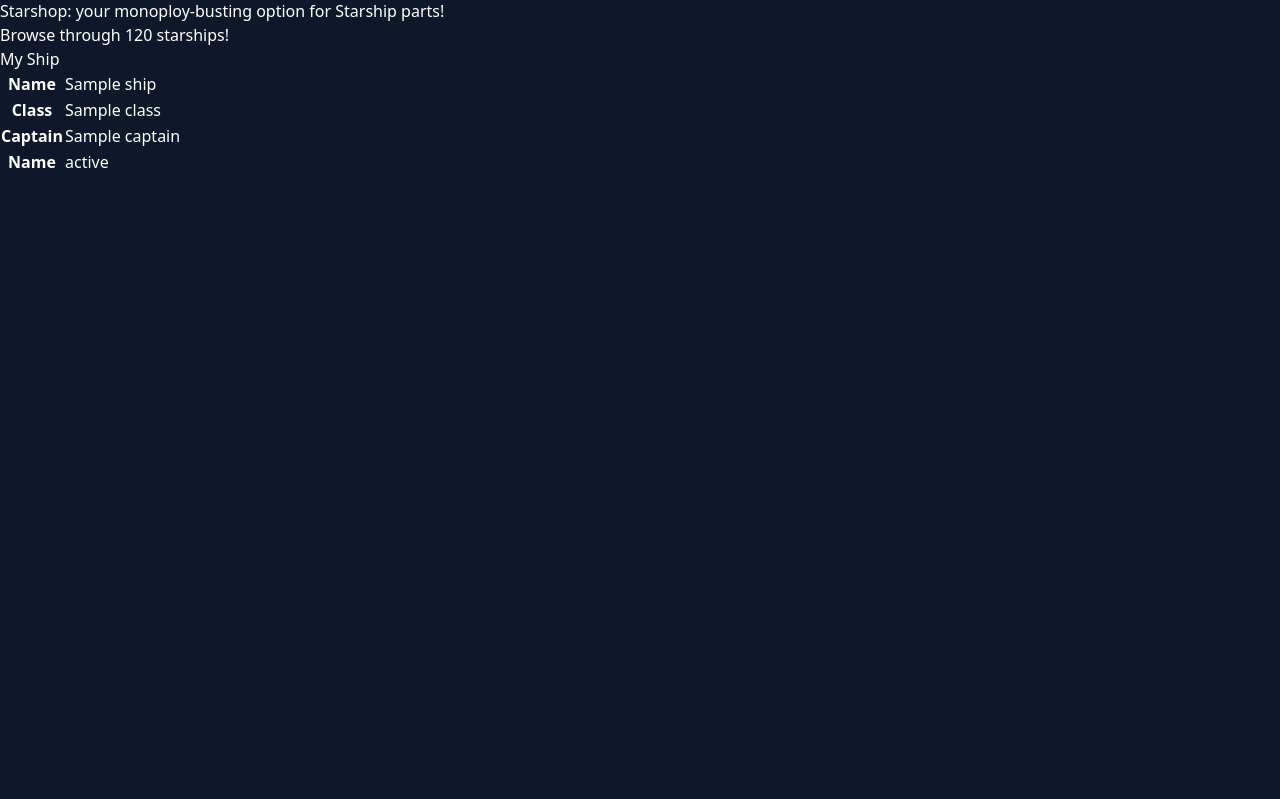
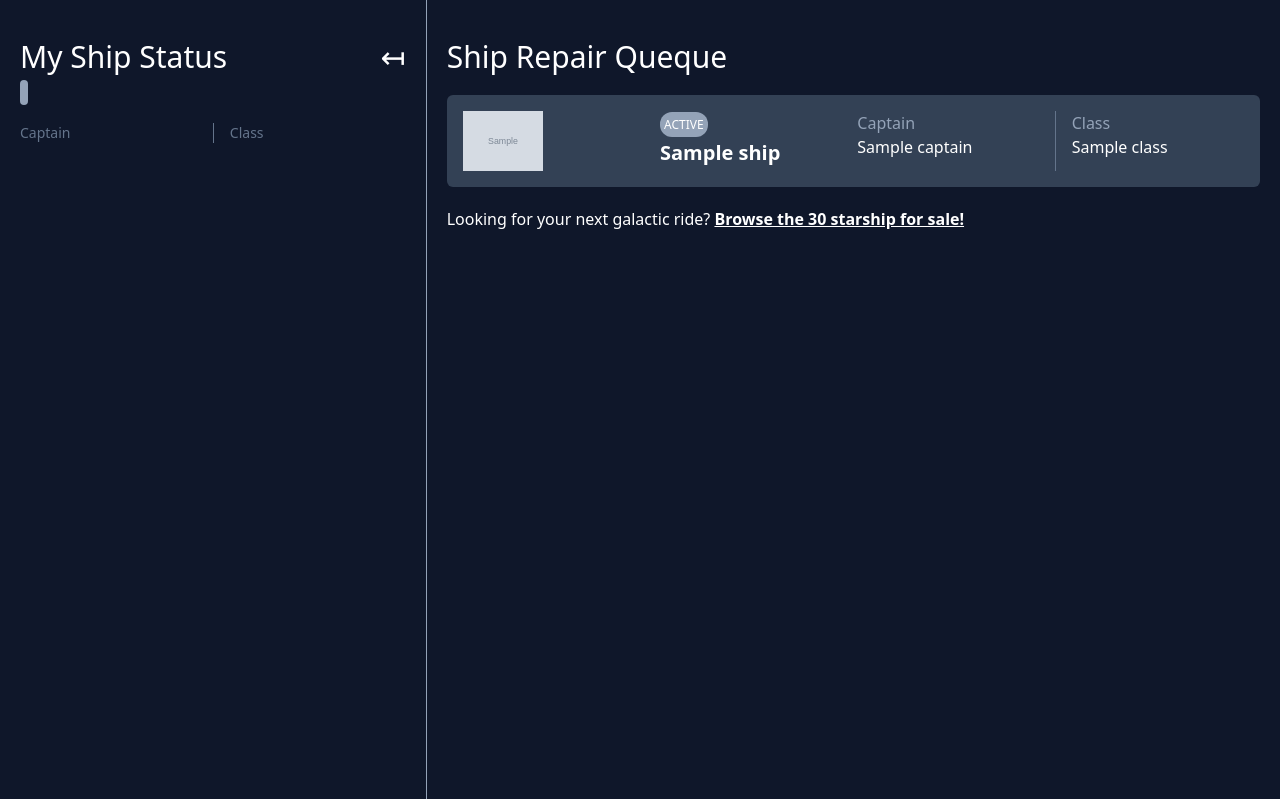
Before and after one commit to roquegabriel/starshop-symfony-app, a Symfony app: template templates/main/homepage.html.twig in a window 1280 px wide. Shown: the part 162-961 px from the top of the page. Before the commit the page ends 330 px from the top, so only its background shows below. Run offline with Twig, Linux system fonts and the light colour scheme; the template is opened without the code that fills it: most values are stand-ins (such as "Sample title", 1, 10 or a date in 2020); grey boxes marked "Sample" are stand-in pictures; style sheets or scripts are compiled from the project's sources; some libraries are stand-ins or nearby versions; grey boxes are pictures that could not be loaded.

Commit message:
Refactor code

```diff
--- a/templates/main/homepage.html.twig
+++ b/templates/main/homepage.html.twig
@@ -3,36 +3,43 @@
 {% endblock %}
 {% block body %}
 
-	<h1>Starshop: your monoploy-busting option for Starship parts!</h1>
-	<p>Browse through
-		{{ships|length * 10}}
-		starships!</p>
+	<main class="grid grid-cols-3">
 
-	{% if ships|length > 300 %}
-		<p>That's a shipload of ships</p>
-	{% endif %}
+		{% include "main/_shipStatusAside.html.twig" %}
 
-	<h2>My Ship</h2>
-	<table>
-		<tr>
-			<th>Name</th>
-			<td>
-				<a href="{{path('app_starship_show', {id: myShip.id})}}">
-					{{myShip.name}}
-				</a>
-			</td>
-		</tr>
-		<tr>
-			<th>Class</th>
-			<td>{{myShip.class}}</td>
-		</tr>
-		<tr>
-			<th>Captain</th>
-			<td>{{myShip.captain}}</td>
-		</tr>
-		<tr>
-			<th>Name</th>
-			<td>{{myShip.status}}</td>
-		</tr>
-	</table>
+		<section class="col-span-2 py-10 px-5 space-y-5">
+			<h2 class="text-3xl font-medium">Ship Repair Queque</h2>
+
+			{% for ship in ships %}
+
+
+				<div class="grid grid-cols-4 gap-2 p-4 bg-slate-700 rounded-md">
+					<div>
+						<img src="{{asset(ship.statusImageFilename)}}" alt="spaceship image {{ship.statusString}}" class="w-20">
+					</div>
+					<div>
+						<span class="uppercase text-xs bg-slate-400 p-1 rounded-xl">{{ship.statusString}}</span>
+						<h2 class="font-bold text-xl mt-1">
+							<a href="{{path('app_starship_show',{id:ship.id})}}">{{ship.name}}</a>
+						</h2>
+					</div>
+					<div>
+						<span class="text-slate-400">Captain</span>
+						<p>{{ship.captain}}</p>
+					</div>
+					<div class="border-l border-l-slate-500 px-4">
+						<span class="text-slate-400">Class</span>
+						<p>{{ship.class}}</p>
+					</div>
+				</div>
+
+			{% endfor %}
+
+
+			<h3>Looking for your next galactic ride?
+				<a href="#" class="underline font-bold">Browse the 30 starship for sale!</a>
+			</h3>
+		</section>
+	</main>
+
 {% endblock %}
```
